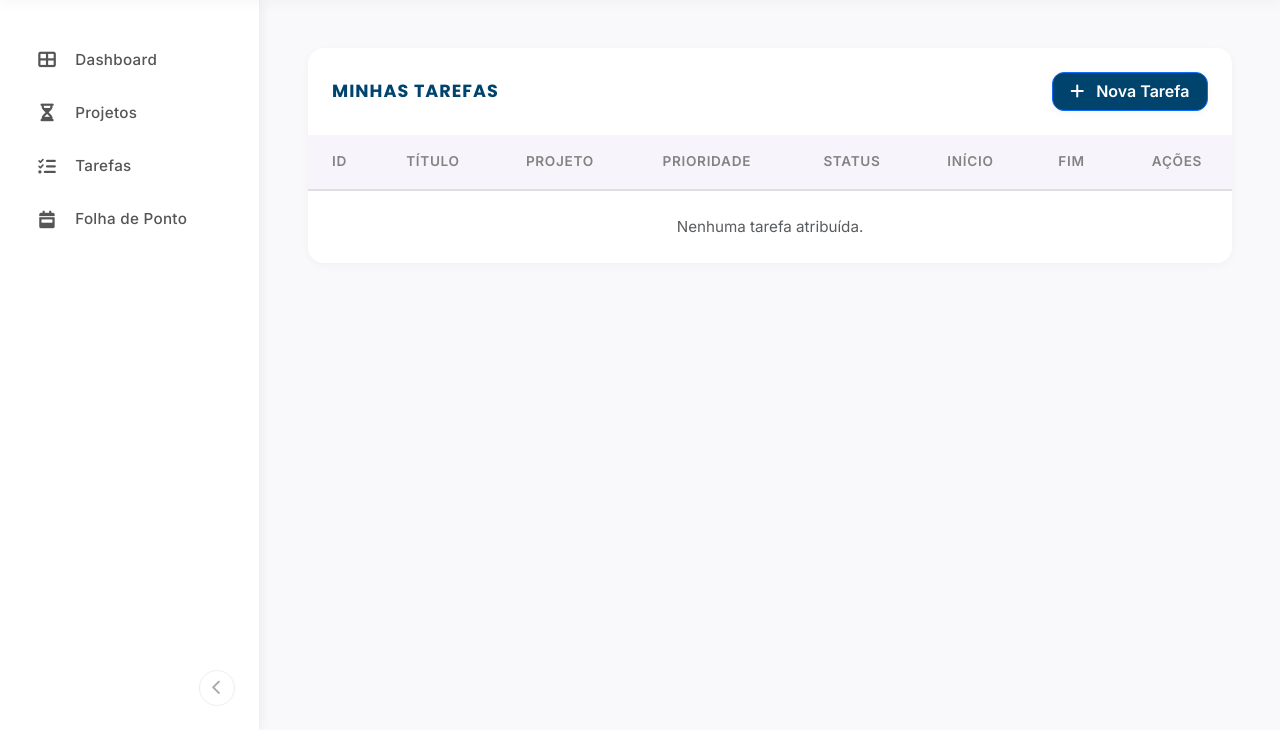
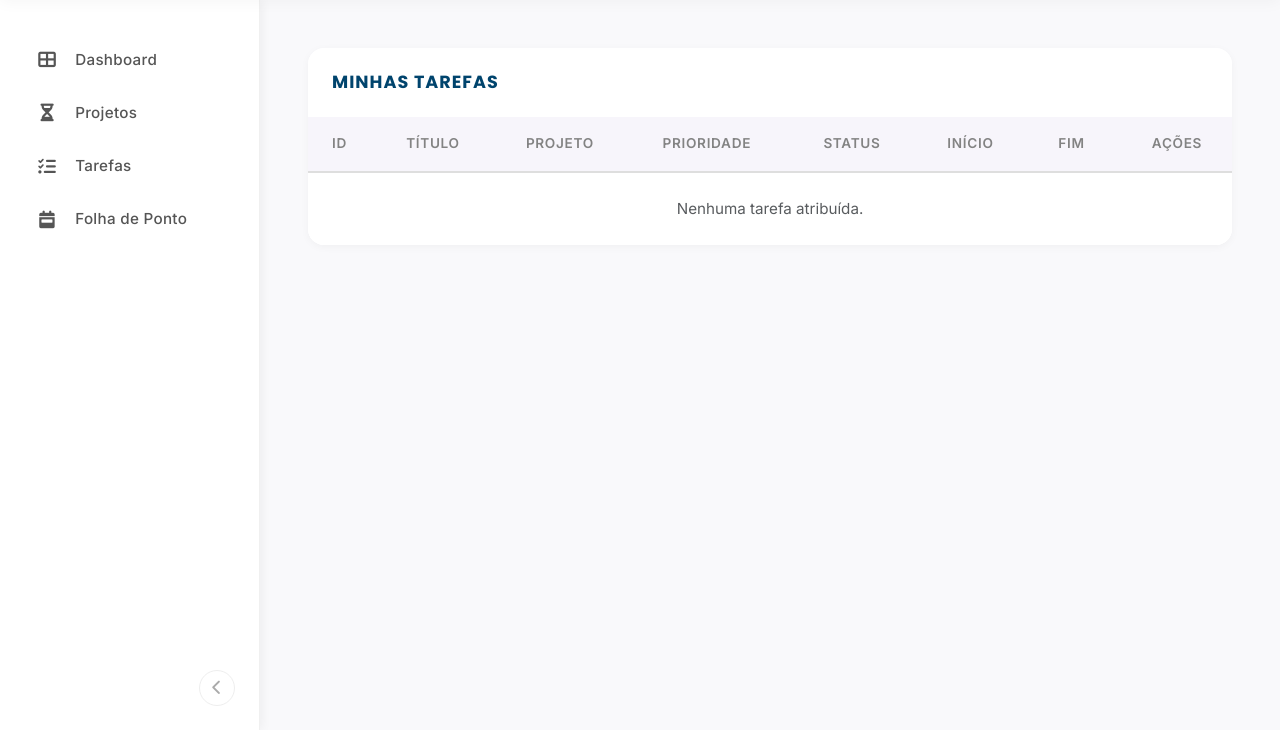
Before and after one commit to stratesys-ts/sentinel360, a Django app: template templates/projects/task_assigned_list.html in a window 1280 px wide. Shown: the part 70-800 px from the top of the page. Run offline with Django 3.2, Linux system fonts and the light colour scheme; the template is opened without the code that fills it, so the values that code supplies are empty.

```diff
--- a/templates/projects/task_assigned_list.html
+++ b/templates/projects/task_assigned_list.html
@@ -7,9 +7,6 @@
 <div class="card">
   <div class="card-header d-flex align-items-center justify-content-between">
     <h3 class="mb-0">Minhas Tarefas</h3>
-    <a href="{% url 'projects:task_quick_create' %}" class="btn btn-primary" style="padding:0.4rem 1.1rem;font-size:1rem;">
-      <i class="fas fa-plus me-2"></i> Nova Tarefa
-    </a>
   </div>
   <div class="table-container">
     <table class="table mb-0">
```
Also changed, not shown: db.sqlite3.
